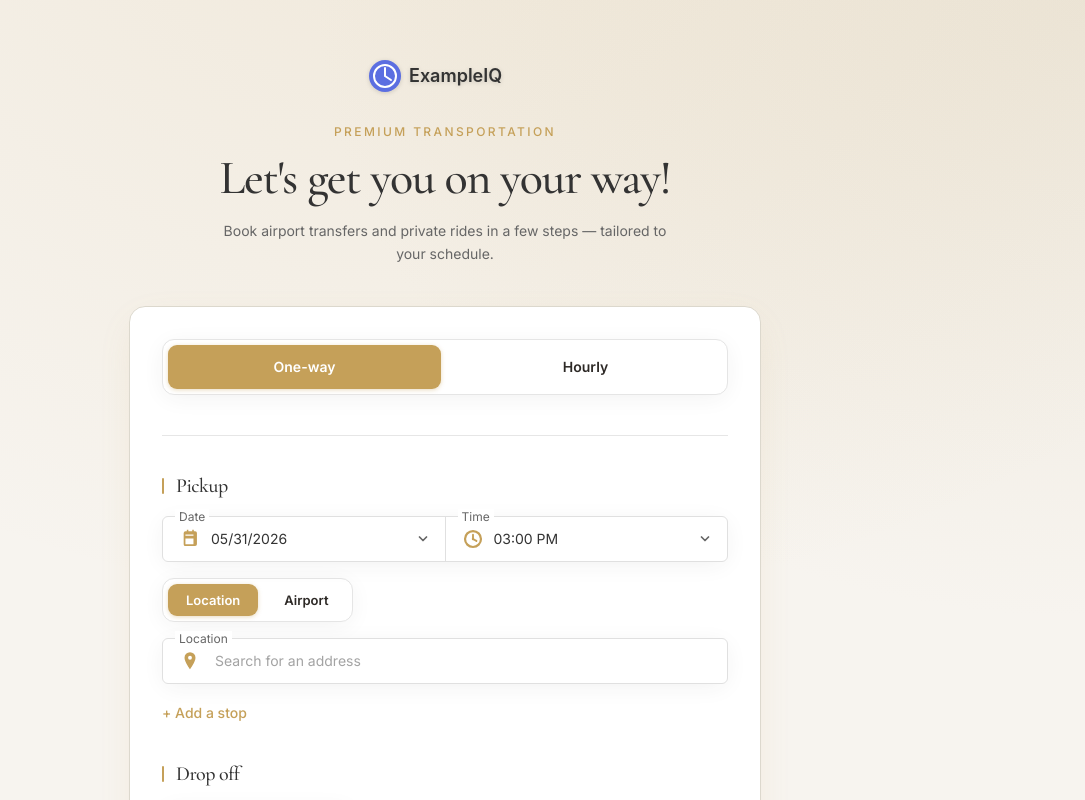
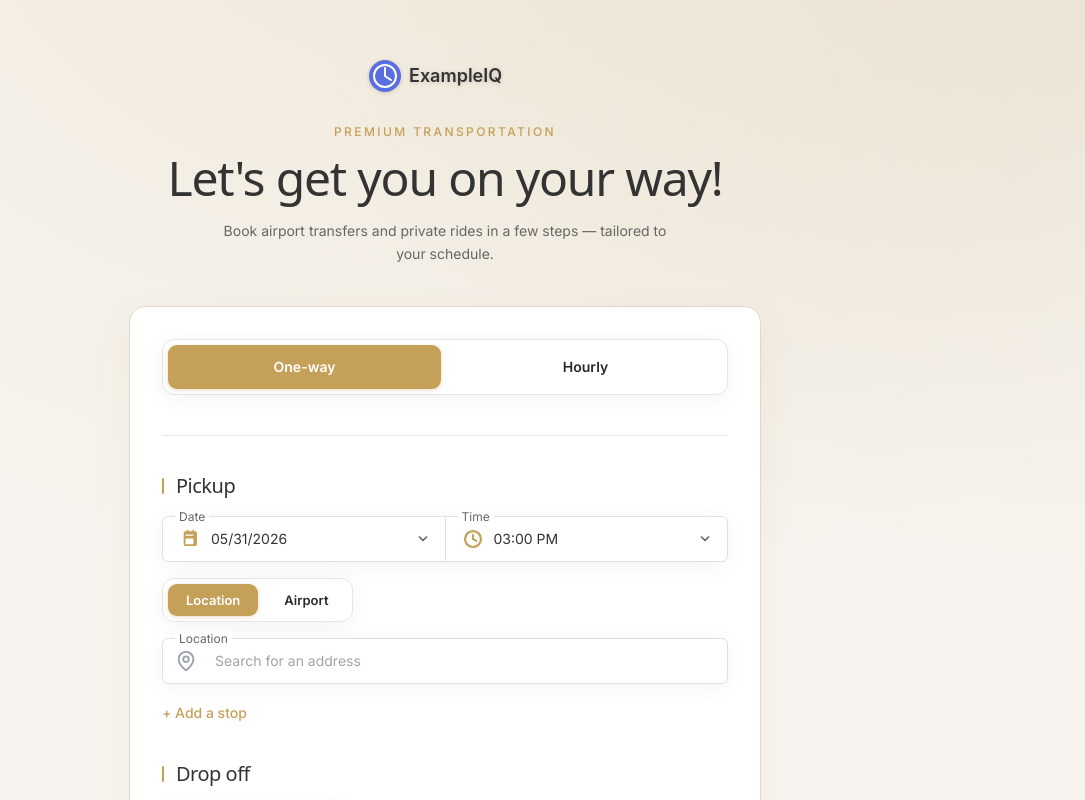
Before and after one commit to top1st/limo-booking-demo, a Next.js app: page / in a window 1280 px wide. Shown: the top 800 px of the page, without its empty margins (195-1280 px from the left). Built offline with nearby package versions, Linux system fonts and the light colour scheme.

Commit message:
font and icon

```diff
--- a/app/globals.css
+++ b/app/globals.css
@@ -548,7 +548,7 @@ body {
 }
 
 .font-display {
-  font-family: var(--font-cormorant), Georgia, "Times New Roman", serif;
+  font-family: ui-sans-serif, system-ui, sans-serif, "Apple Color Emoji", "Segoe UI Emoji", Segoe UI Symbol, "Noto Color Emoji";
 }
 
 .btn-primary {
--- a/components/ui/FieldIcons.tsx
+++ b/components/ui/FieldIcons.tsx
@@ -77,12 +77,7 @@ export function HashIcon() {
 
 export function LocationPinIcon() {
   return (
-    <GlyphIcon>
-      <path
-        fill="currentColor"
-        d="M10 2a5 5 0 0 0-5 5c0 3.75 5 10.5 5 10.5s5-6.75 5-10.5a5 5 0 0 0-5-5Zm0 6.75a1.75 1.75 0 1 1 0-3.5 1.75 1.75 0 0 1 0 3.5Z"
-      />
-    </GlyphIcon>
+    <svg xmlns="http://www.w3.org/2000/svg" width="24" height="24" viewBox="0 0 24 24" fill="none" stroke="currentColor" strokeWidth="2" strokeLinecap="round" strokeLinejoin="round" className="lucide lucide-map-pin absolute left-3 top-1/2 -translate-y-1/2 h-4 w-4 text-gray-400"><path d="M20 10c0 4.993-5.539 10.193-7.399 11.799a1 1 0 0 1-1.202 0C9.539 20.193 4 14.993 4 10a8 8 0 0 1 16 0"></path><circle cx="12" cy="10" r="3"></circle></svg>
   );
 }
 
```
